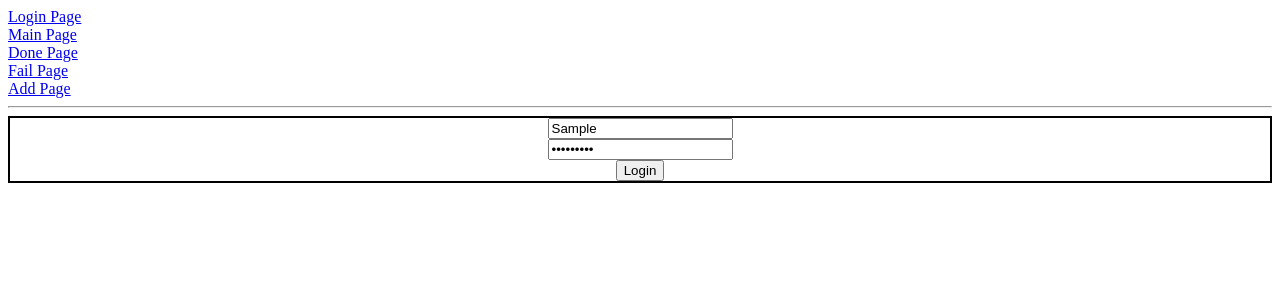
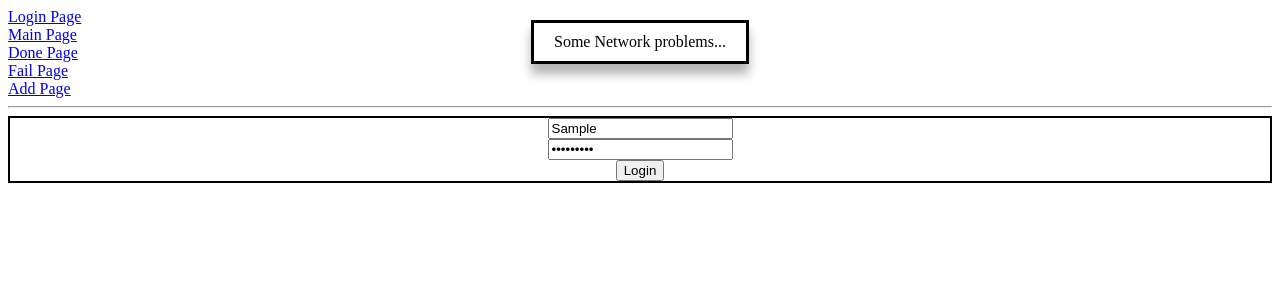
Before and after one commit to TheGhost902/routine-check-front, a React app: page / in a window 1280 px wide. Both pictures are taken after typing "Sample", "Sample123" into the empty fields and a click on the button "Login". Shown: the top 300 px of the page. Built offline with nearby package versions, Linux system fonts and the light colour scheme; no server answers.

Commit message:
add toast component, replaced alert with toast

```diff
--- a/src/components/AddScreen.jsx
+++ b/src/components/AddScreen.jsx
@@ -1,6 +1,7 @@
 import React, { useState } from 'react'
 import { connect } from 'react-redux'
 import { addNewRoutine } from '../redux/actionCreators'
+import toast from './toast'
 
 const mapDispatchToProps = {
     addNewRoutine
@@ -33,7 +34,7 @@ function AddScreen({ addNewRoutine }) {
             })
             const data = await response.json()
 
-            if (data.message) alert(data.message)
+            if (data.message) toast(data.message)
 
             if (response.ok) addNewRoutine(data.routine)
 
@@ -42,7 +43,7 @@ function AddScreen({ addNewRoutine }) {
             setTitleValue('')
         } catch (err) {
             console.log(err)
-            alert('Some Network Problems')
+            toast('Some Network Problems')
         }
     }
 
--- a/src/components/FailScreen.jsx
+++ b/src/components/FailScreen.jsx
@@ -3,6 +3,7 @@ import { connect } from 'react-redux'
 import { Link } from 'react-router-dom'
 import { routineHistory, createFormattedDate, updateRoutinesData } from '../utils'
 import { routinesFetched } from '../redux/actionCreators'
+import toast from './toast'
 
 const mapStateToProps = ({ routines }) => ({ routines })
 const mapDispatchToProps = {
@@ -35,14 +36,14 @@ function FailScreen({ routines, routinesFetched }) {
             })
             const data = await response.json()
 
-            if (data.message) alert(data.message)
+            if (data.message) toast(data.message)
 
             if (data.routine) {
                 updateRoutinesData(routinesFetched)
             }
         } catch (err) {
             console.log(err)
-            alert('Some Network Problems')
+            toast('Some Network Problems')
         }
     }
 
--- a/src/components/LoginForm.jsx
+++ b/src/components/LoginForm.jsx
@@ -2,6 +2,7 @@ import React, { useState } from 'react'
 import { useHistory } from 'react-router-dom'
 import { connect } from 'react-redux'
 import { loginAction } from '../redux/actionCreators'
+import toast from './toast'
 
 const mapDispatchToProps = {
     loginAction
@@ -33,7 +34,7 @@ function LoginForm({ loginAction }) {
             const data = await response.json()
 
             if (data.message) {
-                alert(data.message)
+                toast(data.message)
             }
 
             if (data.userId && response.ok) {
@@ -42,7 +43,7 @@ function LoginForm({ loginAction }) {
             }
 
         } catch (err) {
-            alert('Some Network problems...')
+            toast('Some Network problems...')
         }
     }
 
--- a/src/components/MainScreen.jsx
+++ b/src/components/MainScreen.jsx
@@ -3,6 +3,7 @@ import { connect } from 'react-redux'
 import { routinesFetched, deleteRoutine } from '../redux/actionCreators'
 import { Link } from 'react-router-dom'
 import { updateRoutinesData } from '../utils'
+import toast from './toast'
 
 const mapDispatchToProps = {
     routinesFetched,
@@ -23,7 +24,7 @@ function MainScreen({ routinesFetched, deleteRoutine, routines }) {
             const parsedResponse = await response.json()
 
             if (parsedResponse.message) {
-                alert(parsedResponse.message)
+                toast(parsedResponse.message)
             }
 
             if (parsedResponse.routineId) {
@@ -31,7 +32,7 @@ function MainScreen({ routinesFetched, deleteRoutine, routines }) {
             }
 
         } catch (err) {
-            alert('Some Network problems...')
+            toast('Some Network problems...')
         }
     }
 
--- /dev/null
+++ b/src/components/toast.jsx
@@ -0,0 +1,91 @@
+import React, { useRef, useEffect } from 'react'
+import ReactDOM from 'react-dom'
+
+const ANIMATION_TIME = 500 // ms
+const TOAST_TIME = 2500 // ms
+const BETWEEN_TOASTS = 20 // px
+
+export function Toast({ text, number, show }) {
+    const divRef = useRef()
+
+    // Fade in animation
+    useEffect(() => {
+        divRef.current.style.transform = `translateY(calc(${100 * number}% + ${BETWEEN_TOASTS * (number + 1)}px))`
+        divRef.current.style.opacity = 1
+        divRef.current.style.left = `${document.documentElement.clientWidth/2 - divRef.current.offsetWidth/2}px`
+    }, [number])
+
+    // Fade out animation
+    useEffect(() => {
+        if (!show) {
+            divRef.current.style.transform = `translateY(${100 * number - 100}%)`
+            divRef.current.style.opacity = 0
+        }
+    }, [show, number])
+
+    return (
+        <div
+            ref={divRef}
+            style={{
+                position: 'fixed',
+                top: 0,
+                // right: 20,
+                padding: '10px 20px',
+                backgroundColor: 'white',
+                border: 'solid 3px black',
+                boxShadow: '0 10px 10px rgba(0,0,0,.3)',
+                transform: 'translateY(-100%)',
+                opacity: 0,
+                zIndex: 999,
+                transition: `all ${ANIMATION_TIME/1000}s ease-in-out`
+            }}
+        >
+            {text}
+        </div>
+    )
+}
+
+function ToastContainer({ toasts }) {
+    return (
+        <>
+            {toasts.map((toast, i) => <Toast key={toast.id} text={toast.text} number={i} show={toast.show}/>)}
+        </>
+    )
+}
+
+// container for toasts in doom
+const container = document.createElement('div')
+document.body.appendChild(container)
+
+// toasts store
+let toastsArr = []
+
+export default function toast(text) {
+    // toast model
+    const newToast = {
+        text,
+        id: Math.trunc(Date.now() * Math.random()),
+        show: true
+    }
+    toastsArr.push(newToast)
+
+    ReactDOM.render(<ToastContainer toasts={toastsArr}/>, container)
+
+    // first timeout for signal to Toast Fade out animation
+    setTimeout(() => {
+        toastsArr = toastsArr.map(toast => {
+            if (toast.id === newToast.id) {
+                toast.show = false
+                return toast
+            }
+            return toast
+        })
+        ReactDOM.render(<ToastContainer toasts={toastsArr}/>, container)
+
+        // second timeout for deleting Toast after Fade out animation
+        setTimeout(() => {
+            toastsArr = toastsArr.filter(toast => toast.show)
+            ReactDOM.render(<ToastContainer toasts={toastsArr}/>, container)
+        }, ANIMATION_TIME)
+    }, TOAST_TIME + ANIMATION_TIME)
+}
--- a/src/utils/index.js
+++ b/src/utils/index.js
@@ -1,5 +1,6 @@
 import { startEndFetching } from '../redux/actionCreators'
 import store from '../redux/store'
+import toast from '../components/toast'
 
 export function createFormattedDate() {
     const created = new Date()
@@ -61,7 +62,7 @@ export async function updateRoutinesData(routinesFetched) {
         store.dispatch(startEndFetching(false))
 
         if (parsedResponse.message) {
-            alert(parsedResponse.message)
+            toast(parsedResponse.message)
         }
 
         if (parsedResponse.routines) {
@@ -70,6 +71,6 @@ export async function updateRoutinesData(routinesFetched) {
     } catch (err) {
         store.dispatch(startEndFetching(false))
 
-        alert('Some Network problems...')
+        toast('Some Network problems...')
     }
 }
--- a/webpack.config.js
+++ b/webpack.config.js
@@ -15,7 +15,10 @@ module.exports = {
             // '/auth': 'http://localhost:3001',
             '/': 'http://localhost:3001/'
         },
-        hot: true
+        hot: true,
+        host: '192.168.100.5',
+        port: '8080',
+        disableHostCheck: true
     },
     module: {
         rules: [
```
